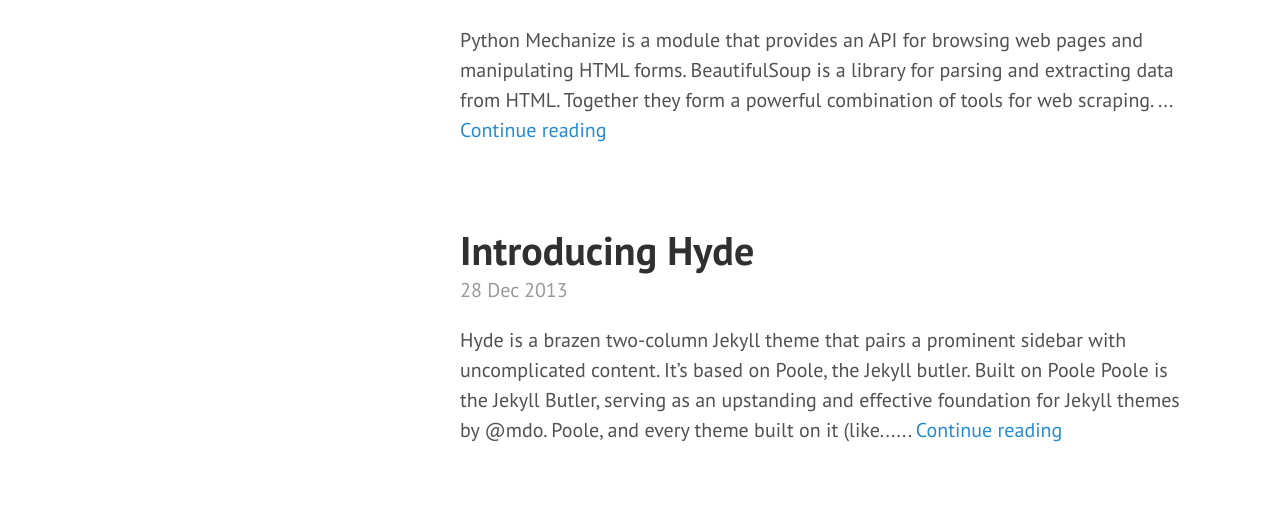
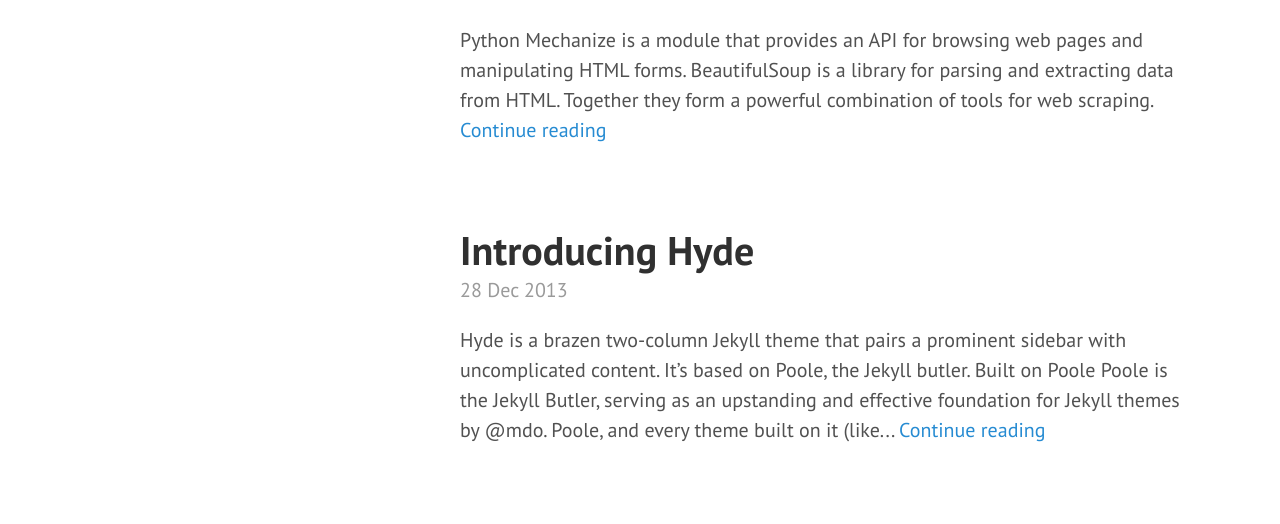
Before and after one commit to thayton/thayton.github.io, a Jekyll site: the page built from index.html, in a window 1280 px wide. Shown: the part 325-849 px from the top of the page. Built offline with Jekyll 4.4.1, drawn with Linux system fonts in a browser that asks for light colours; Markdown is read by kramdown in place of the engine named in the settings; the list of posts is cut into pages by our own code.

Commit message:
formatting

```diff
--- a/index.html
+++ b/index.html
@@ -14,7 +14,7 @@
 
     <span class="post-date">{{ post.date | date_to_string }}</span>
 
-    {{ post.excerpt | strip_html | truncatewords: 50 }}...
+    {{ post.excerpt | strip_html | truncatewords: 50 }}
 
     <a href="{{ post.url }}">
       Continue reading
```
